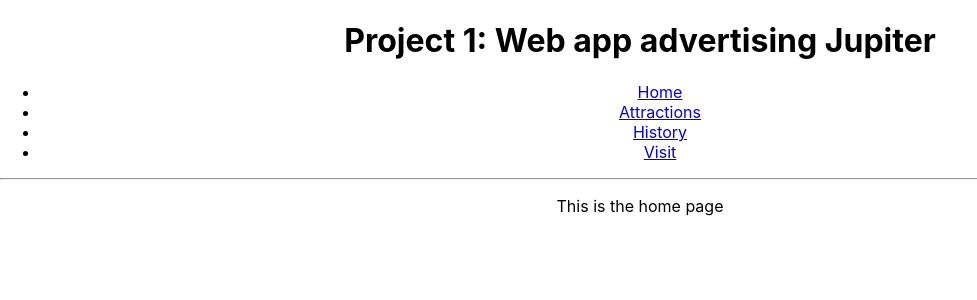
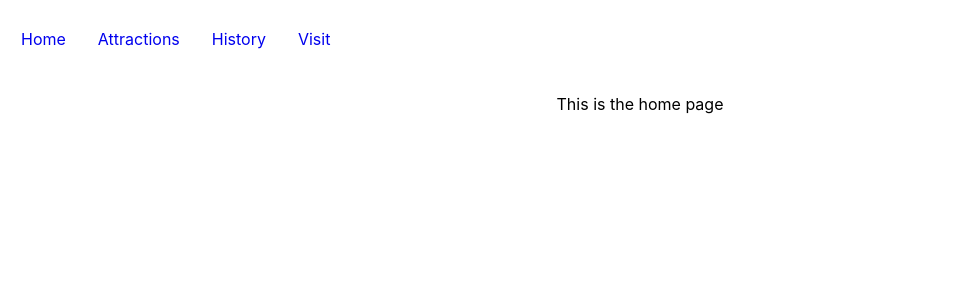
Before and after one commit to chystarr/visit-jupiter, a React (Create React App) app: page / in a window 1280 px wide. Shown: the top 300 px of the page, without its empty margins (0-977 px from the left). Built offline with nearby package versions, Linux system fonts and the light colour scheme.

Commit message:
Formatted navbar

```diff
--- a/src/App.css
+++ b/src/App.css
@@ -6,37 +6,21 @@
   text-align: center;
 }
 
-.App-logo {
-  height: 40vmin;
-  pointer-events: none;
+ul {
+  list-style-type: none;
+  margin-top: 0;
+  margin-bottom: 0;
+  padding: 15px 5px;
+  overflow: hidden;
 }
 
-@media (prefers-reduced-motion: no-preference) {
-  .App-logo {
-    animation: App-logo-spin infinite 20s linear;
-  }
+li {
+  float: left;
 }
 
-.App-header {
-  background-color: #282c34;
-  min-height: 100vh;
-  display: flex;
-  flex-direction: column;
-  align-items: center;
-  justify-content: center;
-  font-size: calc(10px + 2vmin);
-  color: white;
+li a {
+  display: block;
+  text-decoration: none;
+  padding: 14px 16px;
+  text-align: center;
 }
-
-.App-link {
-  color: #61dafb;
-}
-
-@keyframes App-logo-spin {
-  from {
-    transform: rotate(0deg);
-  }
-  to {
-    transform: rotate(360deg);
-  }
-}
--- a/src/App.js
+++ b/src/App.js
@@ -26,8 +26,6 @@ function Layout () {
           </li>
         </ul>
       </nav>
-
-      <hr />
       <Outlet />
     </div>
   );
@@ -36,7 +34,6 @@ function Layout () {
 function App() {
   return (
     <div className="App">
-      <h1>Project 1: Web app advertising Jupiter</h1>
       <Routes>
         <Route path="/" element={<Layout />}>
           <Route index element={<HomePage />} />
```
